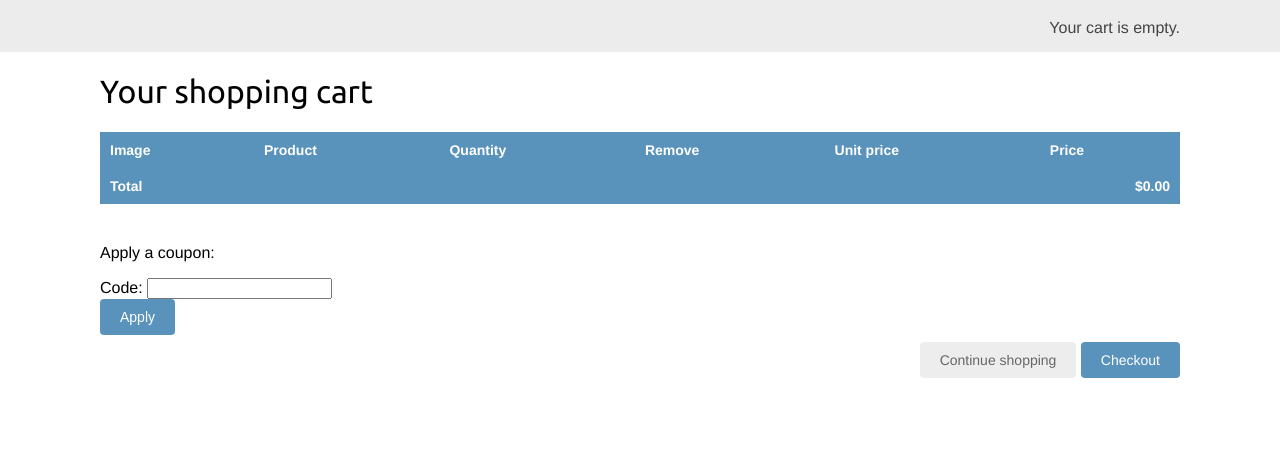
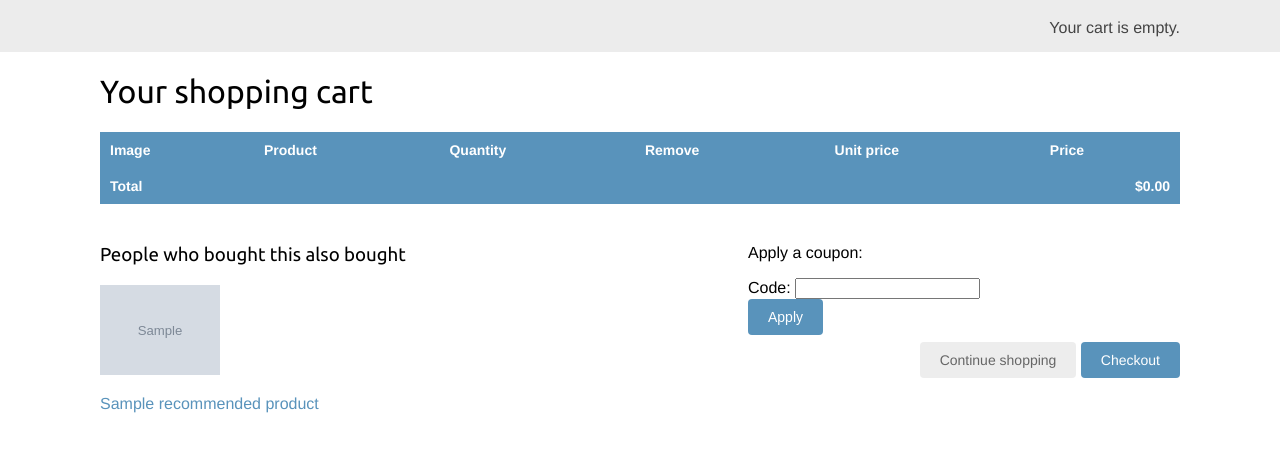
Before and after one commit to alvyynm/ecom, a Django app: template src/cart/templates/cart/detail.html in a window 1280 px wide. Shown: the part 46-498 px from the top of the page. Run offline with Django 5.2, Linux system fonts and the light colour scheme; tables that the repository leaves empty hold one stand-in row (values such as "Sample post"); the template is opened without the code that fills it: values that come from a table or form of the project are taken from there, most other values are stand-ins (such as "Sample title", 1, 10 or a date in 2020); grey boxes marked "Sample" are stand-in pictures; parts of the project's set-up code (start-up, migrations or seed data) failed here and were passed over.

Commit message:
feat: display recommendations in cart detail view

```diff
--- a/src/cart/templates/cart/detail.html
+++ b/src/cart/templates/cart/detail.html
@@ -65,6 +65,21 @@
             </tr>
         </tbody>
     </table>
+    {% if recommended_products %}
+        <div class="recommendations cart">
+            <h3>People who bought this also bought</h3>
+            {% for p in recommended_products %}
+                <div class="item">
+                    <a href="{{ p.get_absolute_url }}">
+                        <img src="{% if p.image %}{{ p.image.url }}{% else %} {% static "img/no_image.png" %}{% endif %}">
+                    </a>
+                    <p>
+                        <a href="{{ p.get_absolute_url }}">{{ p.name }}</a>
+                    </p>
+                </div>
+            {% endfor %}
+        </div>
+    {% endif %}
     <p>Apply a coupon:</p>
     <form action="{% url "coupons:apply" %}" method="post">
         {{ coupon_apply_form }}
```
Also changed, not shown: src/cart/views.py (+15 -1 lines).
